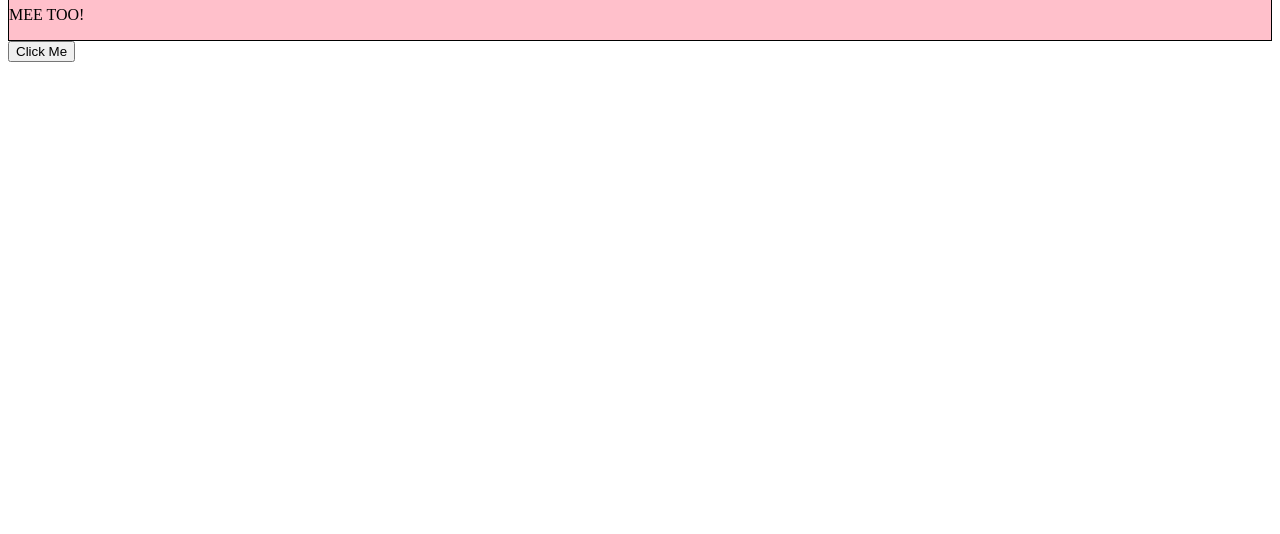
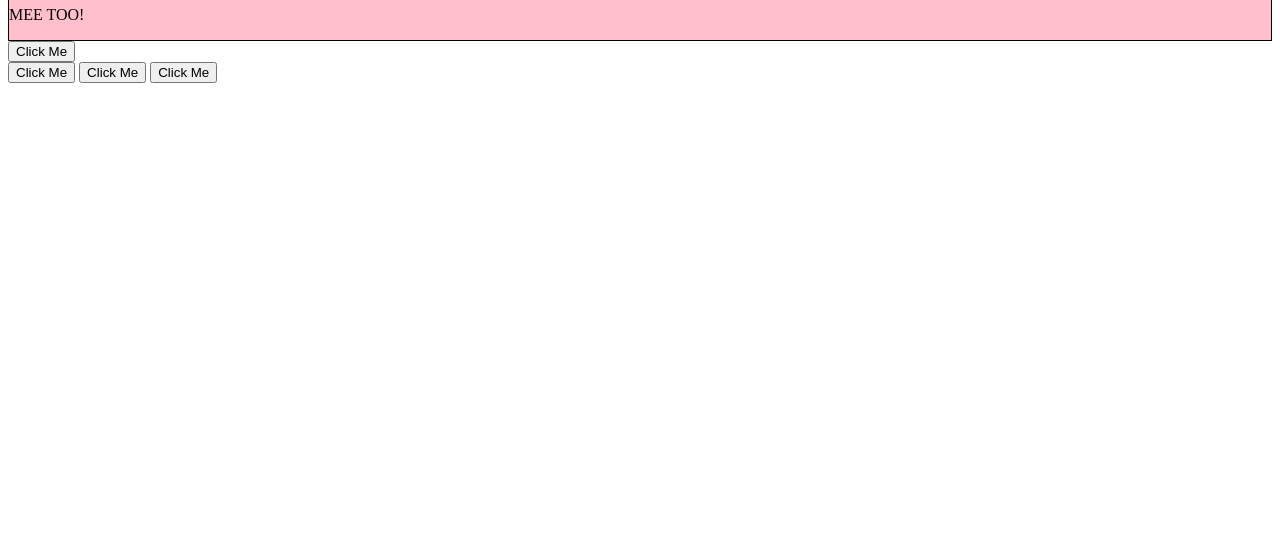
Before and after one commit to ktrebor/git_test, a plain HTML site: page index.html in a window 1280 px wide. Shown: the part 266-800 px from the top of the page. Drawn offline with Linux system fonts and the light colour scheme.

Commit message:
itterate through a group of nodes and att a event listener

```diff
--- a/index.html
+++ b/index.html
@@ -15,6 +15,12 @@
     </h1>
     <div id="container"></div>
     <button id="btn">Click Me</button>
+
+    <div id="container-buttons">
+        <button id="1">Click Me</button>
+        <button id="2">Click Me</button>
+        <button id="3">Click Me</button>
+    </div>
 </body>
 
 </html>
--- a/script.js
+++ b/script.js
@@ -47,3 +47,15 @@ const btn = document.querySelector("#btn");
 btn.addEventListener('click', function (e) {
     e.target.style.background = 'blue';
   });
+
+  // buttons is a node list. It looks and acts much like an array.
+const buttons = document.querySelectorAll('button');
+
+// we use the .forEach method to iterate through each button
+buttons.forEach((button) => {
+
+  // and for each one we add a 'click' listener
+  button.addEventListener('click', () => {
+    alert(button.id);
+  });
+});
```
